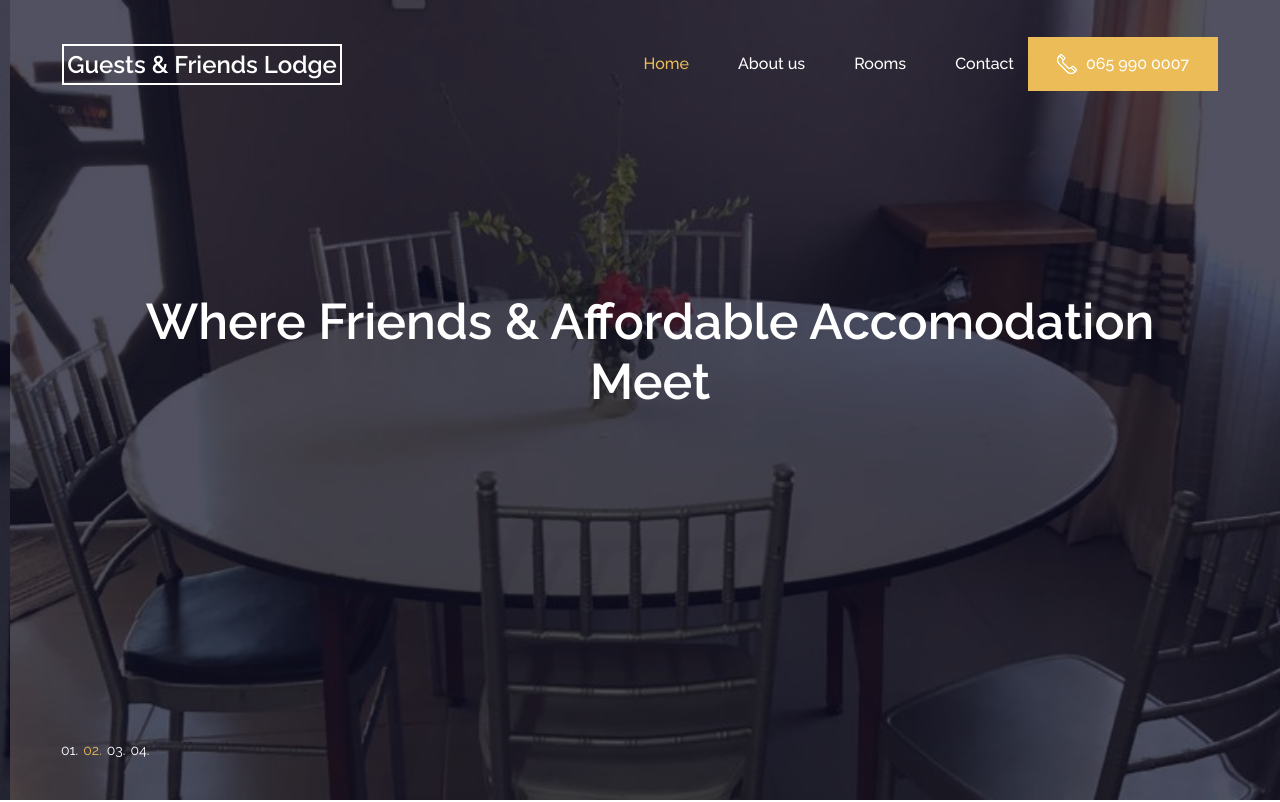
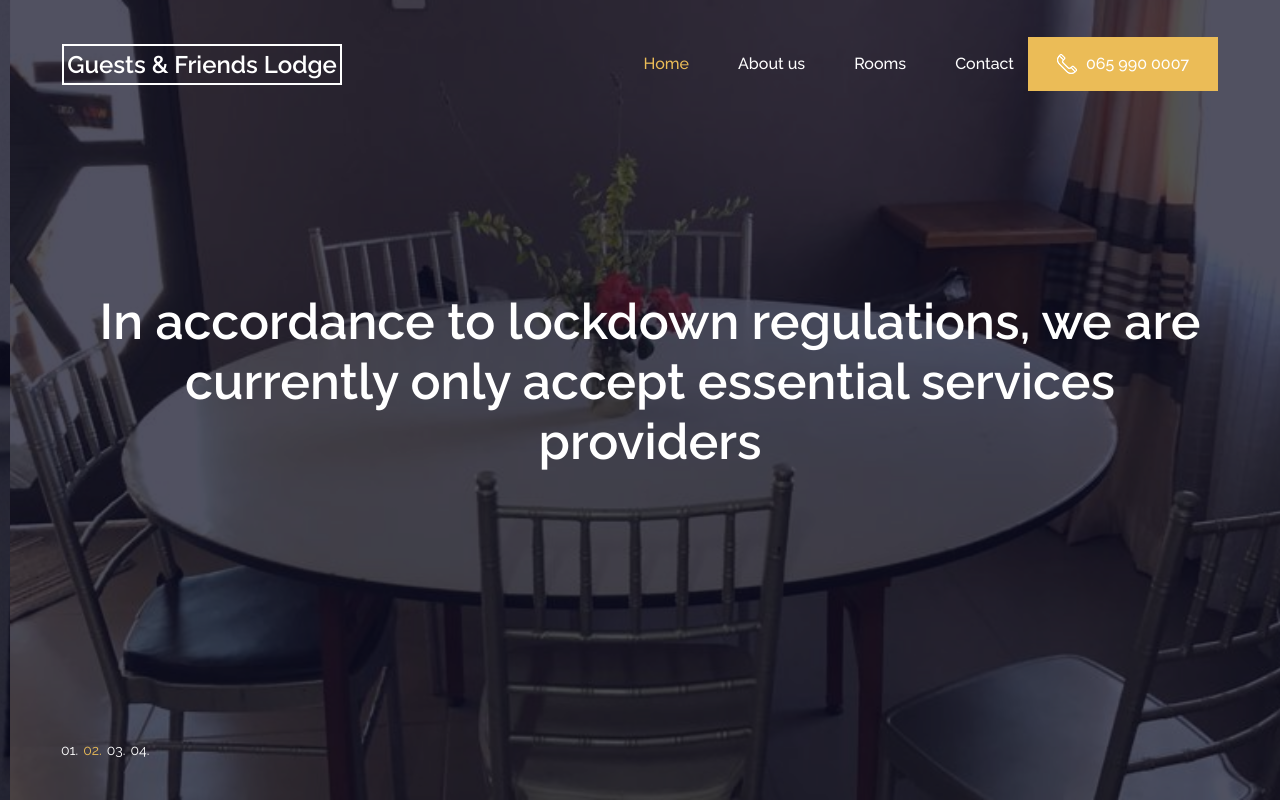
Before and after one commit to TseboMokoena/GuestsAndFriendsLodge, a plain HTML site: page index.html in a window 1280 px wide. Shown: the top 802 px of the page. Drawn offline with Linux system fonts and the light colour scheme.

Commit message:
makign all slide elements have the same  mesage

```diff
--- a/index.html
+++ b/index.html
@@ -104,7 +104,7 @@
                 <div class="row">
                   <div class="col">
                     <div class="home_content text-center">
-                      <div class="home_title">Where Friends & Affordable Accomodation Meet</div>
+                      <div class="home_title">In accordance to lockdown regulations, we are currently only accept essential services providers</div>
                       <div class="booking_form_container">
                       </div>
                     </div>
@@ -140,7 +140,7 @@
                 <div class="row">
                   <div class="col">
                     <div class="home_content text-center">
-                      <div class="home_title">Where Friends & Affordable Accomodation Meet</div>
+                      <div class="home_title">In accordance to lockdown regulations, we are currently only accept essential services providers</div>
                       <div class="booking_form_container">
                       </div>
                     </div>
```
